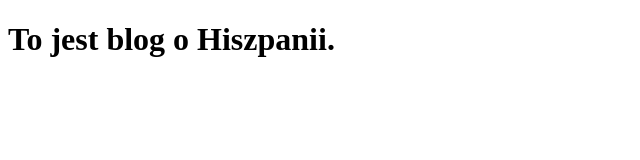
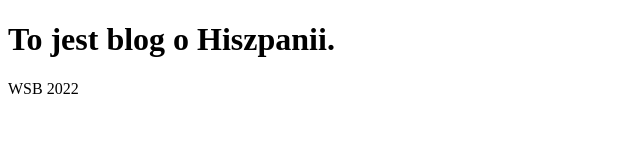
Before and after one commit to monika17309/monika_narzedzia, a plain HTML site: page index.html in a window 1280 px wide. Shown: the full height of the page, 0-640 px from the left. Drawn offline with Linux system fonts and the light colour scheme.

Commit message:
Dodano stopke

```diff
--- a/index.html
+++ b/index.html
@@ -8,5 +8,6 @@
 </head>
 <body>
     <h1>To jest blog o Hiszpanii.</h1>
+    <footer>WSB 2022</footer>
 </body>
 </html>
```
